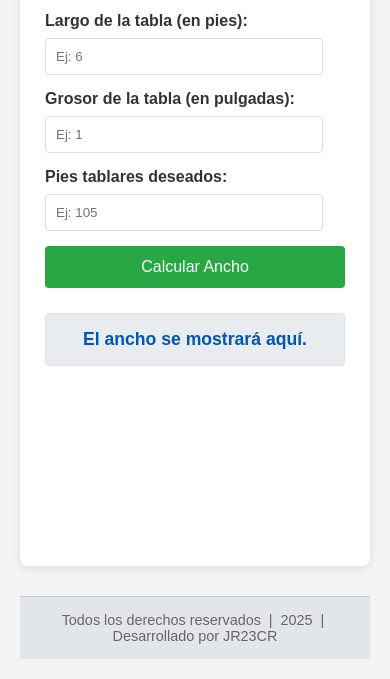
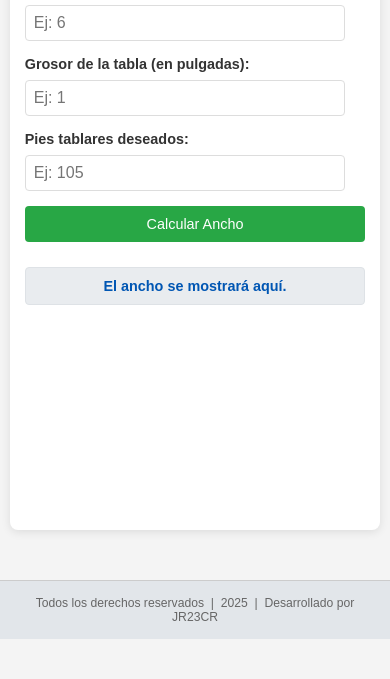
Before and after one commit to JR23CR/encontrar-anchopulgadas, a plain HTML site: page index.html in a window 390 px wide. Shown: the part 205-884 px from the top of the page. After the commit the page ends 844 px from the top, so only its background shows below. Drawn offline with Linux system fonts and the light colour scheme.

Commit message:
Update index.html

```diff
--- a/index.html
+++ b/index.html
@@ -7,7 +7,7 @@
     <style>
         body {
             font-family: Arial, sans-serif;
-            margin: 20px;
+            margin: 0; /* Eliminar margen predeterminado del body */
             background-color: #f4f4f4;
             color: #333;
             display: flex;
@@ -20,26 +20,36 @@
             border-radius: 8px;
             box-shadow: 0 2px 10px rgba(0, 0, 0, 0.1);
             max-width: 500px;
-            margin: auto;
+            width: 90%; /* Ajuste para responsividad: ocupa el 90% del ancho disponible */
+            margin: 20px auto; /* Centra el contenedor y agrega margen superior/inferior */
             flex-grow: 1; /* Permite que el contenedor principal ocupe el espacio restante */
+            box-sizing: border-box; /* Asegura que el padding no añada al ancho total */
         }
         h1 {
             color: #2c3e50;
             text-align: center;
             margin-bottom: 25px;
+            font-size: 1.8em; /* Ajuste para pantallas pequeñas */
+        }
+        p {
+            font-size: 0.95em;
+            text-align: center;
+            margin-bottom: 20px;
         }
         label {
             display: block;
             margin-bottom: 8px;
             font-weight: bold;
+            font-size: 0.9em; /* Ajuste para pantallas pequeñas */
         }
         input[type="number"] {
-            width: calc(100% - 22px);
+            width: calc(100% - 20px); /* Ajuste el ancho para el padding */
             padding: 10px;
             margin-bottom: 15px;
             border: 1px solid #ddd;
             border-radius: 4px;
-            box-sizing: border-box; /* Para incluir el padding y el borde en el ancho */
+            box-sizing: border-box;
+            font-size: 1em; /* Asegura que el texto sea legible */
         }
         button {
             background-color: #28a745;
@@ -48,9 +58,10 @@
             border: none;
             border-radius: 4px;
             cursor: pointer;
-            font-size: 16px;
+            font-size: 1em; /* Ajuste para pantallas pequeñas */
             width: 100%;
             transition: background-color 0.3s ease;
+            box-sizing: border-box;
         }
         button:hover {
             background-color: #218838;
@@ -65,24 +76,51 @@
             font-size: 1.1em;
             font-weight: bold;
             color: #0056b3;
+            word-wrap: break-word; /* Para evitar desbordamiento en palabras largas */
         }
         .error {
             color: #dc3545;
             font-weight: bold;
             margin-top: 10px;
             text-align: center;
+            font-size: 0.9em;
         }
         footer {
             margin-top: 30px;
             padding: 15px;
             text-align: center;
             color: #666;
-            font-size: 0.9em;
+            font-size: 0.8em; /* Un poco más pequeño para el footer */
             background-color: #e2e6ea;
             border-top: 1px solid #ccc;
+            width: 100%; /* Asegura que el footer ocupe todo el ancho */
+            box-sizing: border-box;
         }
         footer p {
             margin: 0;
+        }
+
+        /* Media Queries para ajustes específicos en pantallas más pequeñas (teléfonos) */
+        @media (max-width: 600px) {
+            .container {
+                width: 95%; /* Ocupa un poco más de ancho en pantallas muy pequeñas */
+                padding: 15px; /* Menos padding en pantallas pequeñas */
+            }
+            h1 {
+                font-size: 1.5em;
+            }
+            label, input, button, .resultado, .error {
+                font-size: 0.9em; /* Ajustar el tamaño de fuente general */
+            }
+            input[type="number"] {
+                padding: 8px;
+            }
+            button {
+                padding: 10px 15px;
+            }
+            .resultado {
+                padding: 10px;
+            }
         }
     </style>
 </head>
```
